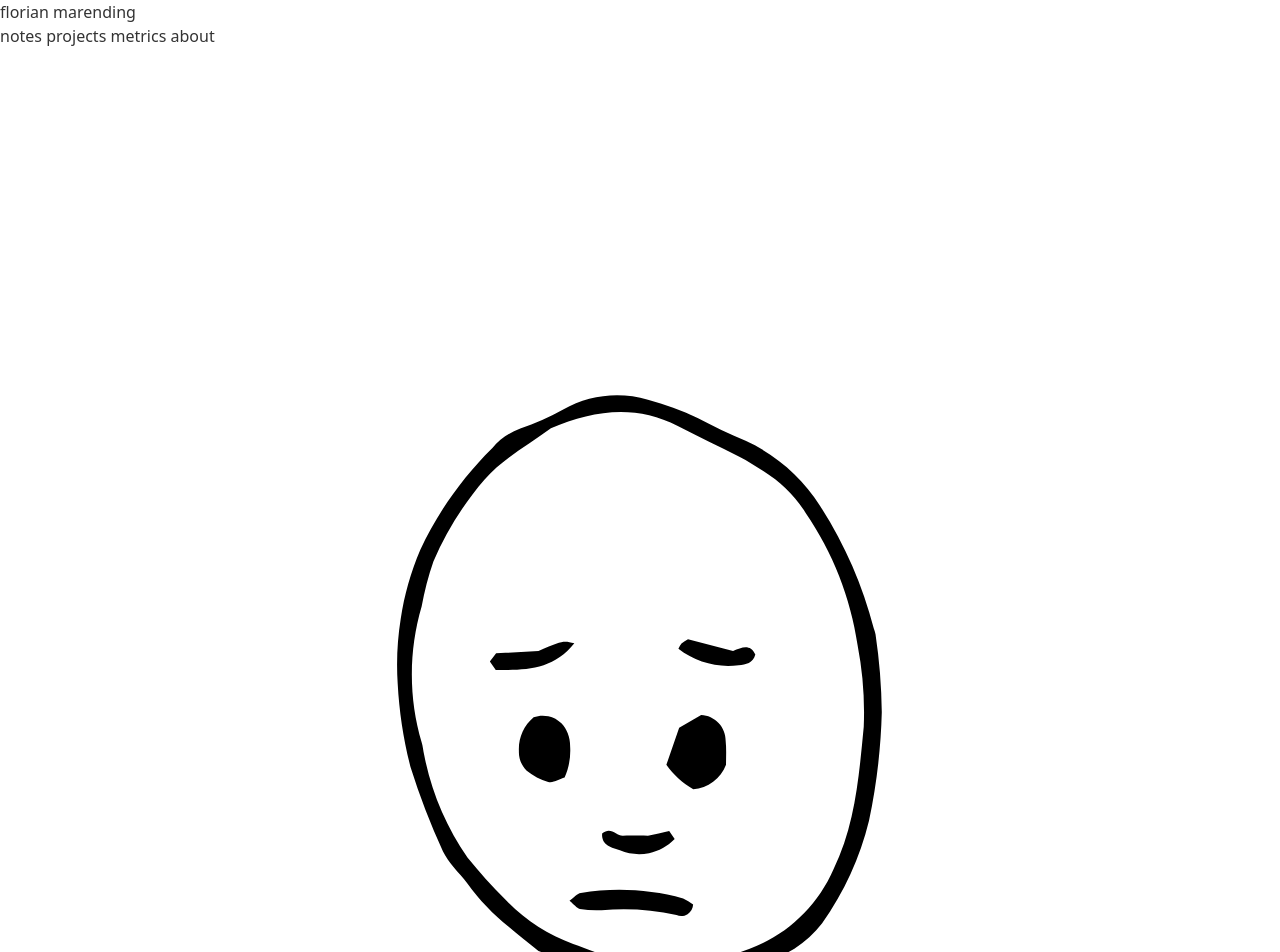
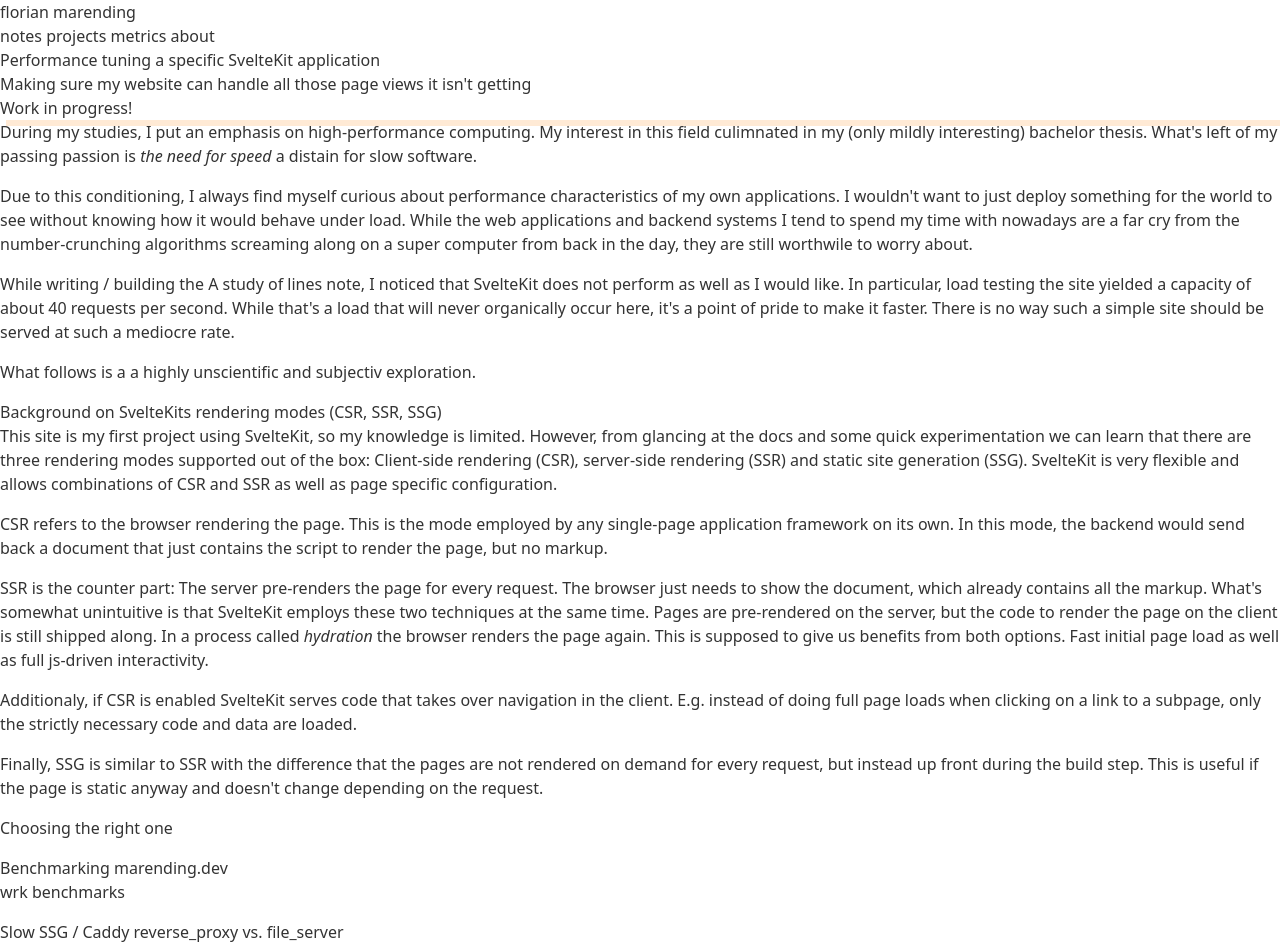
Before and after one commit to beingflo/marending.dev, a SvelteKit app: page /notes/performance in a window 1280 px wide. Before the commit this address had no page. Shown: the top 952 px of the page. Built offline with nearby package versions, Linux system fonts and the light colour scheme.

Commit message:
[performance] Start writing

```diff
--- a/src/routes/+page.svelte
+++ b/src/routes/+page.svelte
@@ -5,6 +5,11 @@
 
 <Page>
 	<div class="grid grid-cols-1 md:grid-cols-2 xl:grid-cols-3 gap-8 md:gap-12">
+		<NoteSummary
+			title="Performance tuning a specific SvelteKit application"
+			summary="Making sure my website can handle all those page views it isn't getting"
+			date="19 December 2022"
+			link="/notes/performance" />
 		<NoteSummary
 			title="A study of lines"
 			summary="Some schmuck tries his hands at generative art"
--- /dev/null
+++ b/src/routes/notes/performance/+page.svelte
@@ -0,0 +1,68 @@
+<script>
+	import A from '$lib/components/A.svelte';
+	import H2 from '$lib/components/H2.svelte';
+	import Info from '$lib/components/Info.svelte';
+	import Note from '$lib/components/Note.svelte';
+	import P from '$lib/components/P.svelte';
+	import Title from '$lib/components/Title.svelte';
+</script>
+
+<Note>
+	<Title subtitle="Making sure my website can handle all those page views it isn't getting"
+		>Performance tuning a specific SvelteKit application</Title>
+	<Info>Work in progress!</Info>
+	<P
+		>During my studies, I put an emphasis on high-performance computing. My interest in this field
+		culimnated in my (only mildly interesting) <A
+			href="https://ieeexplore.ieee.org/abstract/document/7967093">bachelor thesis</A
+		>. What's left of my passing passion is <em class="line-through">the need for speed</em> a distain
+		for slow software.
+	</P>
+	<P
+		>Due to this conditioning, I always find myself curious about performance characteristics of my
+		own applications. I wouldn't want to just deploy something for the world to see without knowing
+		how it would behave under load. While the web applications and backend systems I tend to spend
+		my time with nowadays are a far cry from the number-crunching algorithms screaming along on a <A
+			href="https://www.cscs.ch/">super computer</A> from back in the day, they are still worthwile to
+		worry about.
+	</P>
+	<P
+		>While writing / building the <A href="/notes/lines">A study of lines</A> note, I noticed that SvelteKit
+		does not perform as well as I would like. In particular, load testing the site yielded a capacity
+		of about 40 requests per second. While that's a load that will never organically occur here, it's
+		a point of pride to make it faster. There is no way such a simple site should be served at such a
+		mediocre rate.
+	</P>
+	<P>What follows is a a highly unscientific and subjectiv exploration.</P>
+	<H2>Background on SvelteKits rendering modes (CSR, SSR, SSG)</H2>
+	<P
+		>This site is my first project using SvelteKit, so my knowledge is limited. However, from
+		glancing at the docs and some quick experimentation we can learn that there are three rendering
+		modes supported out of the box: Client-side rendering (CSR), server-side rendering (SSR) and
+		static site generation (SSG). SvelteKit is very flexible and allows combinations of CSR and SSR
+		as well as page specific configuration.
+	</P>
+	<P
+		>CSR refers to the browser rendering the page. This is the mode employed by any single-page
+		application framework on its own. In this mode, the backend would send back a document that just
+		contains the script to render the page, but no markup.</P>
+	<P
+		>SSR is the counter part: The server pre-renders the page for every request. The browser just
+		needs to show the document, which already contains all the markup. What's somewhat unintuitive
+		is that SvelteKit employs these two techniques at the same time. Pages are pre-rendered on the
+		server, but the code to render the page on the client is still shipped along. In a process
+		called <em>hydration</em> the browser renders the page again. This is supposed to give us benefits
+		from both options. Fast initial page load as well as full js-driven interactivity.</P>
+	<P
+		>Additionaly, if CSR is enabled SvelteKit serves code that takes over navigation in the client.
+		E.g. instead of doing full page loads when clicking on a link to a subpage, only the strictly
+		necessary code and data are loaded.</P>
+	<P
+		>Finally, SSG is similar to SSR with the difference that the pages are not rendered on demand
+		for every request, but instead up front during the build step. This is useful if the page is
+		static anyway and doesn't change depending on the request.</P>
+	<P>Choosing the right one</P>
+	<H2>Benchmarking marending.dev</H2>
+	<P>wrk benchmarks</P>
+	<P>Slow SSG / Caddy reverse_proxy vs. file_server</P>
+</Note>
```
